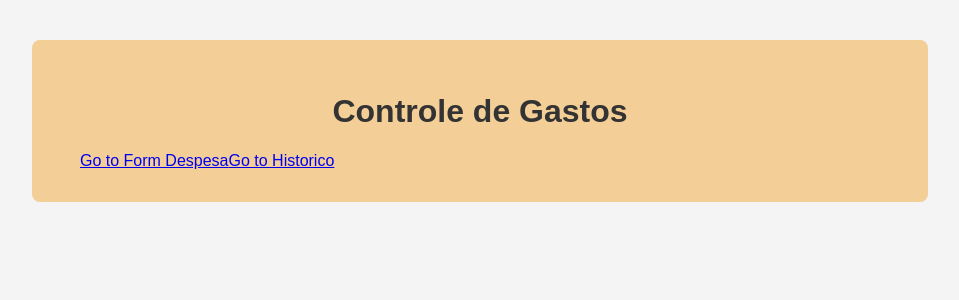
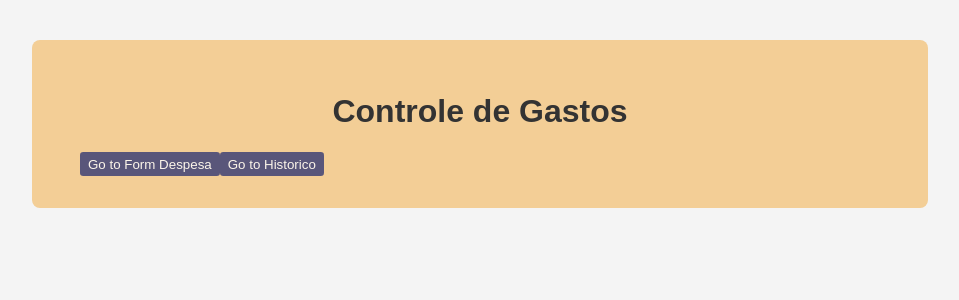
Before and after one commit to DaveGomesh/controle-gastos-xp, a React (Vite) app in the folder controle-gastos-front/: page / in a window 1280 px wide. Shown: the top 300 px of the page, without its empty margins (160-1119 px from the left). Built offline with nearby package versions, Linux system fonts and the light colour scheme.

Commit message:
Componentes padronizados

```diff
--- a/controle-gastos-front/src/App.jsx
+++ /dev/null
@@ -1,28 +0,0 @@
-import './App.css';
-import {BrowserRouter, Routes, Route } from 'react-router-dom';
-import { FormDespesaPage } from './pages/FormDespesaPage';
-import { HistoricoPage } from './pages/HistoricoPage';
-import { PaginaPrincipal } from './pages/PaginaPrincipal';
-
-
-
-function App() {
-
-  return (
-  <BrowserRouter>
-          <Routes>
-            <Route path="/" element={<PaginaPrincipal/>} />
-            <Route path="/form-despesa" element={<FormDespesaPage/>} />
-            <Route path="/historico" element={<HistoricoPage/>} />
-          </Routes>
-  </BrowserRouter>
-  );
-}
-export default App
-
-
-
- {/* <link
-        rel="stylesheet"
-        href="https://cdn.jsdelivr.net/npm/bootstrap@5.0.0-beta1/dist/css/bootstrap.min.css"
-      /> */}
--- a/controle-gastos-front/src/components/FormDespesa.jsx
+++ b/controle-gastos-front/src/components/FormDespesa.jsx
@@ -1,7 +1,7 @@
 import { useState } from 'react'
 import PropTypes from 'prop-types'
 
-const FormDespesa = ({addDespesa}) => {
+export default function FormDespesa({ addDespesa }) {
     const [descricao, setDescricao] = useState('')
     const [tipodespesa, setTipodespesa] = useState('')
     const [valor, setValor] = useState('')
@@ -9,7 +9,7 @@ const FormDespesa = ({addDespesa}) => {
 
     const handleSubmit = (e) => {
         e.preventDefault()
-        if(!descricao || !tipodespesa || !valor || !data) return
+        if (!descricao || !tipodespesa || !valor || !data) return
 
         addDespesa(descricao, tipodespesa, valor, data)
         setDescricao('')
@@ -96,5 +96,3 @@ const FormDespesa = ({addDespesa}) => {
         </div>
     )
 }
-
-export default FormDespesa
--- a/controle-gastos-front/src/components/Historico.jsx
+++ b/controle-gastos-front/src/components/Historico.jsx
@@ -26,13 +26,10 @@ export default function Historico() {
             })
     }, [])
 
-
     return (
         <div>
             <h1>Historico</h1>
             {dados}
         </div>
     )
-
-
 }
--- a/controle-gastos-front/src/main.jsx
+++ b/controle-gastos-front/src/main.jsx
@@ -1,51 +1,19 @@
-import { createRoot } from 'react-dom/client'
-import App from './App.jsx'
-import React from 'react'
+import { createRoot } from 'react-dom/client';
+import { BrowserRouter, Route, Routes } from 'react-router-dom';
+import FormDespesaPage from './pages/FormDespesaPage';
+import HistoricoPage from './pages/HistoricoPage';
+import PaginaPrincipal from './pages/PaginaPrincipal';
+
+import './App.css';
 
 
 const root = createRoot(document.getElementById('root'));
 root.render(
-  <React.StrictMode>
-  <App />
-</React.StrictMode>
-
+    <BrowserRouter>
+        <Routes>
+            <Route path="/" element={<PaginaPrincipal />} />
+            <Route path="/form-despesa" element={<FormDespesaPage />} />
+            <Route path="/historico" element={<HistoricoPage />} />
+        </Routes>
+    </BrowserRouter>
 )
-
-
-
-/* import React from 'react';
-import ReactDOM from 'react-dom';
-import { BrowserRouter } from 'react-router-dom';
-import App from './App';
-
-ReactDOM.render(
-  <BrowserRouter>
-    <App />
-  </BrowserRouter>,
-  document.getElementById('root')
-);
-
-
-import React from 'react';
-import { Link } from 'react-router-dom';
-import FormDespesa from './FormDespesa';
-import Historico from './Historico';
-
-const App = () => {
-  return (
-    <div>
-      <h1>Central Page</h1>
-      <button>
-        <Link to="/form-despesa">Form Despesa</Link>
-      </button>
-      <button>
-        <Link to="/historico">Historico</Link>
-      </button>
-      <Route path="/form-despesa" component={FormDespesa} />
-      <Route path="/historico" component={Historico} />
-    </div>
-  );
-};
-
-export default App;
- */
--- a/controle-gastos-front/src/pages/FormDespesaPage.jsx
+++ b/controle-gastos-front/src/pages/FormDespesaPage.jsx
@@ -1,36 +1,23 @@
-import Swal from 'sweetalert2'
-import { React, useState } from 'react'
+import Swal from 'sweetalert2';
 import FormDespesa from '../components/FormDespesa';
-import Despesa from '../components/Despesa';
 
-export const FormDespesaPage = () => {
+export default function FormDespesaPage() {
     console.log("FormDespesaPage")
-    const [despesas, setDespesas] = useState([])
 
     const addDespesas = (descricao, categoria, valor, data) => {
-      const novaDespesa = {
-        descricao,
-        categoria,
-        valor,
-        data
-      }
-
-      setDespesas((prevDespesas) => [...prevDespesas, novaDespesa])
-
         fetch('http://localhost:8080/api/despesas', {
             method: 'POST',
             headers: {
                 'Content-Type': 'application/json'
             },
             body: JSON.stringify({
-          idFuncionario:"0fc0366c-a490-44b0-8854-1390c235d8da",
+                idFuncionario: "0fc0366c-a490-44b0-8854-1390c235d8da",
                 descricao: descricao,
                 tipoDespesa: categoria,
                 valor: valor,
                 data: data
             })
-      })
-      .then(response => {
+        }).then(response => {
             if (response.ok) {
                 Swal.fire({
                     title: 'Sucesso!',
@@ -45,18 +32,12 @@ export const FormDespesaPage = () => {
                 })
             }
         })
+    }
+
     return (
         <div className='App'>
             <h1>Controle de Gastos</h1>
-        <div>
-          <FormDespesa addDespesa={addDespesas}/>
-        </div>
-    <div className='lista-despesas'>
-        {despesas.map((despesa) => (
-          <Despesa key={despesa.id} despesa={despesa} />
-        ))}
-    </div>
+            <FormDespesa addDespesa={addDespesas} />
         </div>
     )
 }
-}
--- a/controle-gastos-front/src/pages/HistoricoPage.jsx
+++ b/controle-gastos-front/src/pages/HistoricoPage.jsx
@@ -1,10 +1,7 @@
-import React from 'react'
 import Historico from '../components/Historico'
 
-export const HistoricoPage = () => {
-  return (
-    <div>
-      <Historico/>
-    </div>
-  )
+export default function HistoricoPage() {
+    return (
+        <Historico />
+    )
 }
--- a/controle-gastos-front/src/pages/PaginaPrincipal.jsx
+++ b/controle-gastos-front/src/pages/PaginaPrincipal.jsx
@@ -1,14 +1,12 @@
-import React from 'react'
 import { Link } from 'react-router-dom'
 
-export const PaginaPrincipal = () => {
+export default function PaginaPrincipal() {
     return (
-
         <div className='App'>
             <h1>Controle de Gastos</h1>
             <div>
-    <Link to="/form-despesa">Go to Form Despesa</Link>
-    <Link to="/historico">Go to Historico</Link>
+                <Link to="/form-despesa"><button>Go to Form Despesa</button></Link>
+                <Link to="/historico"><button>Go to Historico</button></Link>
             </div>
         </div>
     )
```
Also changed, not shown: controle-gastos-front/src/components/Despesa.jsx (+2 -5 lines). Lines whose indentation alone changed are shown as unchanged.
